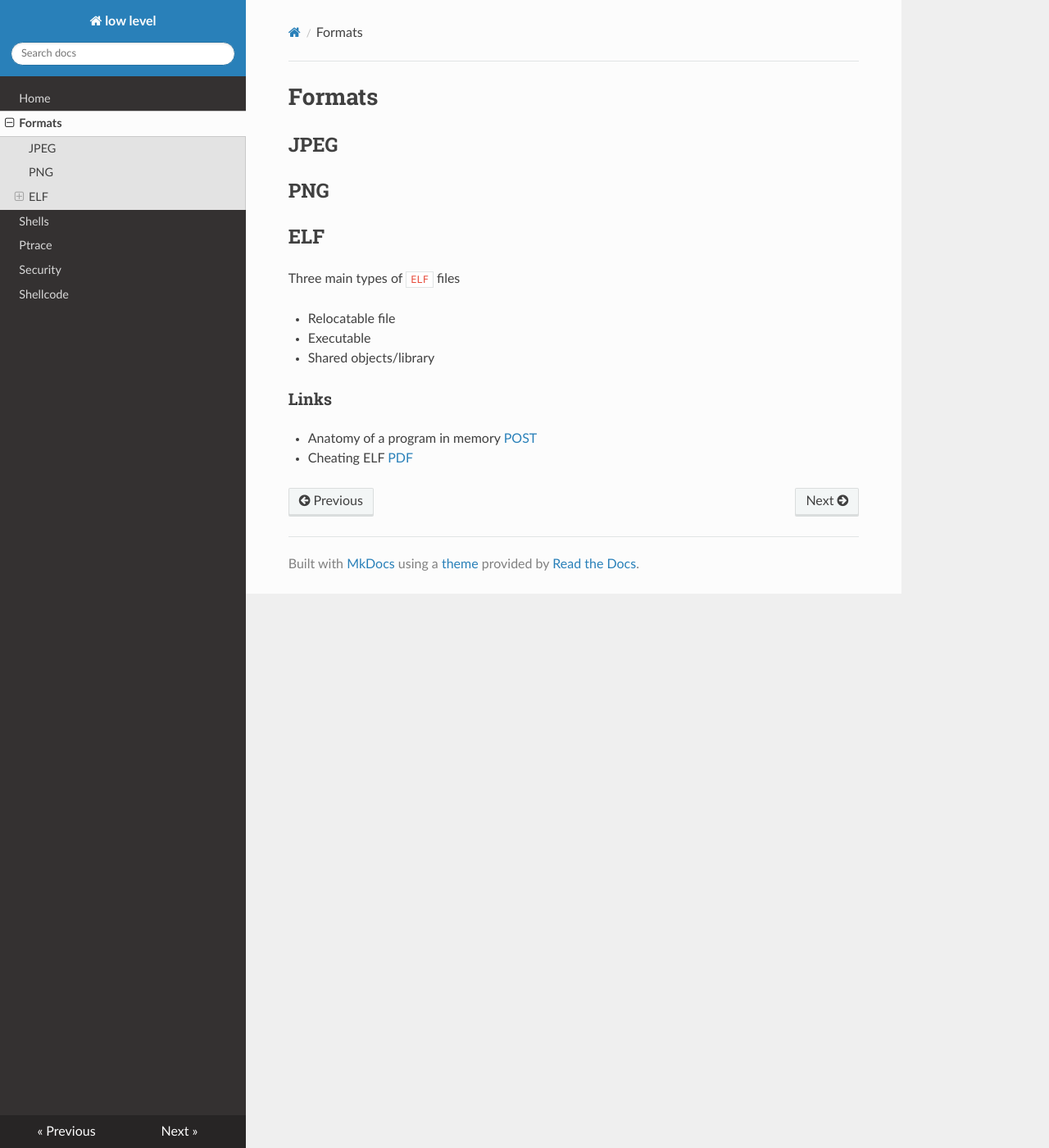
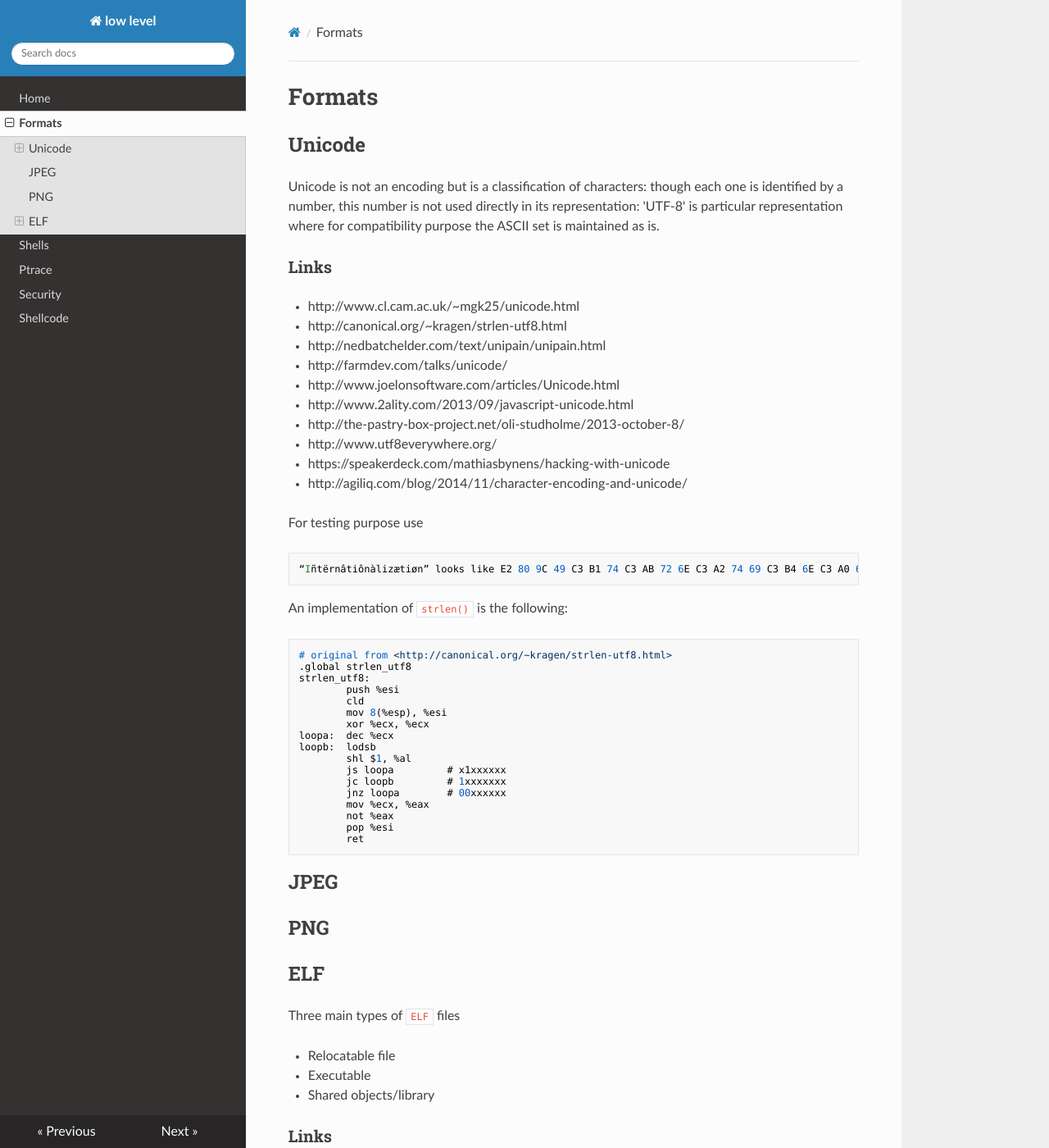
Before and after one commit to gipi/low-level, an MkDocs documentation site: the page built from docs/formats.md, in a window 1280 px wide and 1400 px high. Shown: the whole window at 82% size. Built offline with MkDocs 1.6.1, drawn with Linux system fonts in a browser that asks for light colours; nearby versions of some CDN libraries; old or Windows-style settings are respelled for this version of MkDocs.

Commit message:
Add Unicode.

````diff
--- a/docs/formats.md
+++ b/docs/formats.md
@@ -1,4 +1,49 @@
 # Formats
+
+## Unicode
+
+Unicode is not an encoding but is a classification of characters: though each one is identified
+by a number, this number is not used directly in its representation: 'UTF-8' is particular representation
+where for compatibility purpose the ASCII set is maintained as is.
+
+### Links
+
+ - http://www.cl.cam.ac.uk/~mgk25/unicode.html
+ - http://canonical.org/~kragen/strlen-utf8.html
+ - http://nedbatchelder.com/text/unipain/unipain.html
+ - http://farmdev.com/talks/unicode/
+ - http://www.joelonsoftware.com/articles/Unicode.html
+ - http://www.2ality.com/2013/09/javascript-unicode.html
+ - http://the-pastry-box-project.net/oli-studholme/2013-october-8/
+ - http://www.utf8everywhere.org/
+ - https://speakerdeck.com/mathiasbynens/hacking-with-unicode
+ - http://agiliq.com/blog/2014/11/character-encoding-and-unicode/
+
+For testing purpose use
+
+    “Iñtërnâtiônàlizætiøn” looks like E2 80 9C 49 C3 B1 74 C3 AB 72 6E C3 A2 74 69 C3 B4 6E C3 A0 6C 69 7A C3 A6 74 69 C3 B8 6E E2 80 9D in UTF-8 in hex.
+
+An implementation of ``strlen()`` is the following:
+
+```c
+# original from <http://canonical.org/~kragen/strlen-utf8.html>
+.global strlen_utf8
+strlen_utf8:
+        push %esi
+        cld
+        mov 8(%esp), %esi
+        xor %ecx, %ecx
+loopa:  dec %ecx
+loopb:  lodsb
+        shl $1, %al
+        js loopa         # x1xxxxxx
+        jc loopb         # 1xxxxxxx
+        jnz loopa        # 00xxxxxx
+        mov %ecx, %eax
+        not %eax
+        pop %esi
+        ret
+```
 
 ## JPEG
 
````
